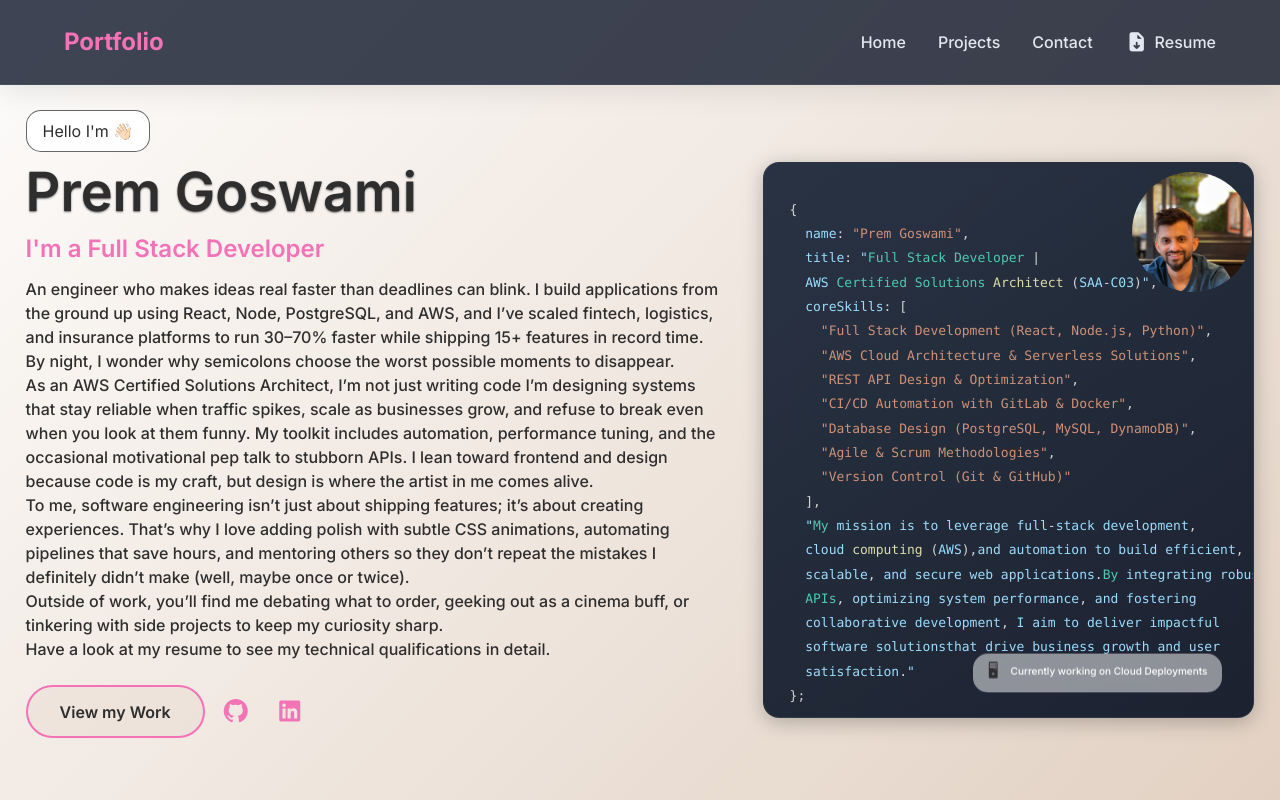
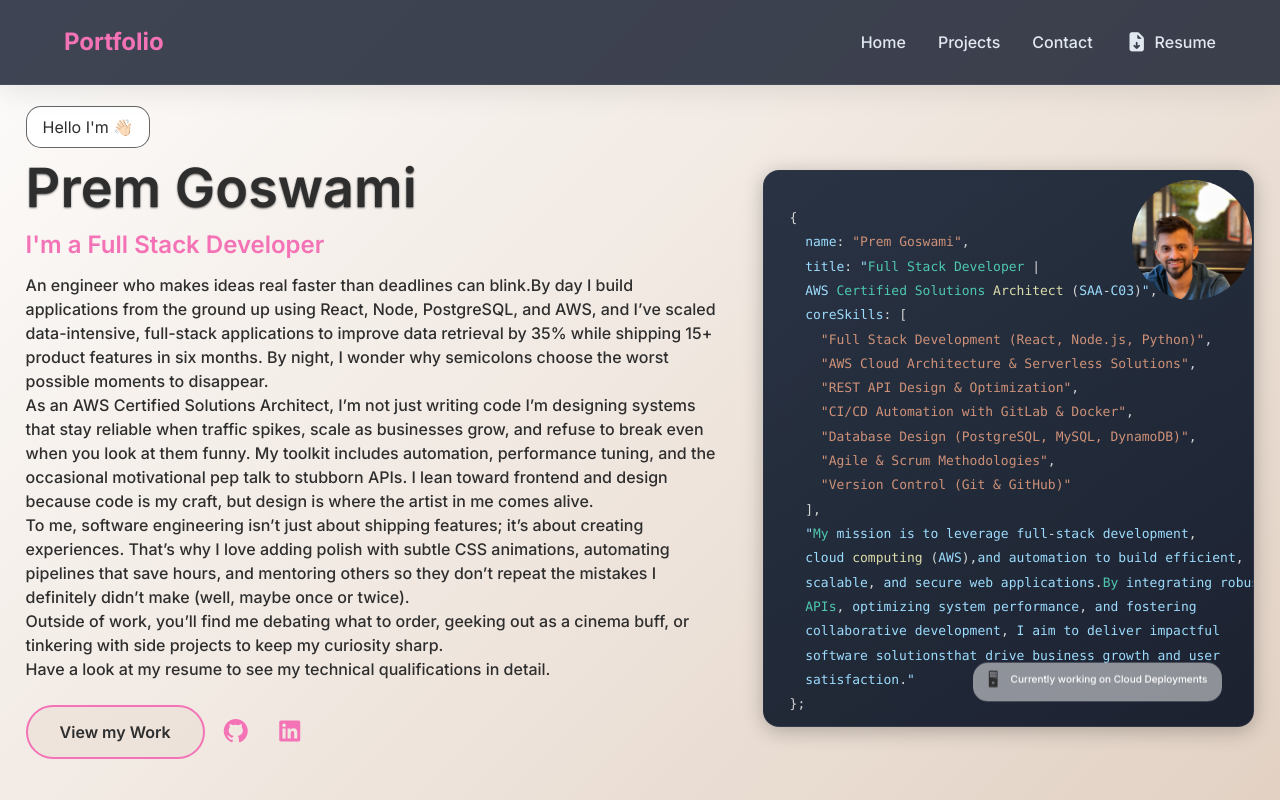
Before and after one commit to prem-goswami/Projects-Portfolio, a React (Vite) app: page / in a window 1280 px wide. Shown: the top 800 px of the page. Built offline with nearby package versions, Linux system fonts and the light colour scheme; no server answers.

Commit message:
loading spinner updated

```diff
--- a/index.html
+++ b/index.html
@@ -10,7 +10,7 @@
       crossorigin="anonymous"
       referrerpolicy="no-referrer"
     />
-    <title>Vite + React</title>
+    <title>Portfolio</title>
   </head>
   <body>
     <div id="root"></div>
--- a/src/App.css
+++ b/src/App.css
@@ -358,6 +358,7 @@
   align-items: center;
   justify-content: center;
   z-index: 9999;
+  color: black;
 }
 
 .spinner {
--- a/src/Components/Hero.jsx
+++ b/src/Components/Hero.jsx
@@ -47,12 +47,12 @@ export const Hero = () => {
             I'm a Full Stack Developer
           </motion.h2>
           <motion.p className="hero-description" variants={fadeInup}>
-            An engineer who makes ideas real faster than deadlines can blink. I
-            build applications from the ground up using React, Node, PostgreSQL,
-            and AWS, and I’ve scaled fintech, logistics, and insurance platforms
-            to run 30–70% faster while shipping 15+ features in record time. By
-            night, I wonder why semicolons choose the worst possible moments to
-            disappear.
+            An engineer who makes ideas real faster than deadlines can blink.By
+            day I build applications from the ground up using React, Node,
+            PostgreSQL, and AWS, and I’ve scaled data-intensive, full-stack
+            applications to improve data retrieval by 35% while shipping 15+
+            product features in six months. By night, I wonder why semicolons
+            choose the worst possible moments to disappear.
             <br /> As an AWS Certified Solutions Architect, I’m not just writing
             code I’m designing systems that stay reliable when traffic spikes,
             scale as businesses grow, and refuse to break even when you look at
--- a/src/NavBar.jsx
+++ b/src/NavBar.jsx
@@ -53,7 +53,7 @@ export const NavBar = () => {
         </motion.li>
         <motion.li whileHover={{ scale: 1.1 }} whileTap={{ scale: 0.9 }}>
           <a
-            href="/projects/PremPuri_Goswami%20Resume.pdf"
+            href="/projects/PremPuriGoswami.pdf"
             target="_blank"
             rel="noopener noreferrer"
             title="View Resume"
```
Also changed, not shown: 2 other files (tests, documents, lock files or other folders).
